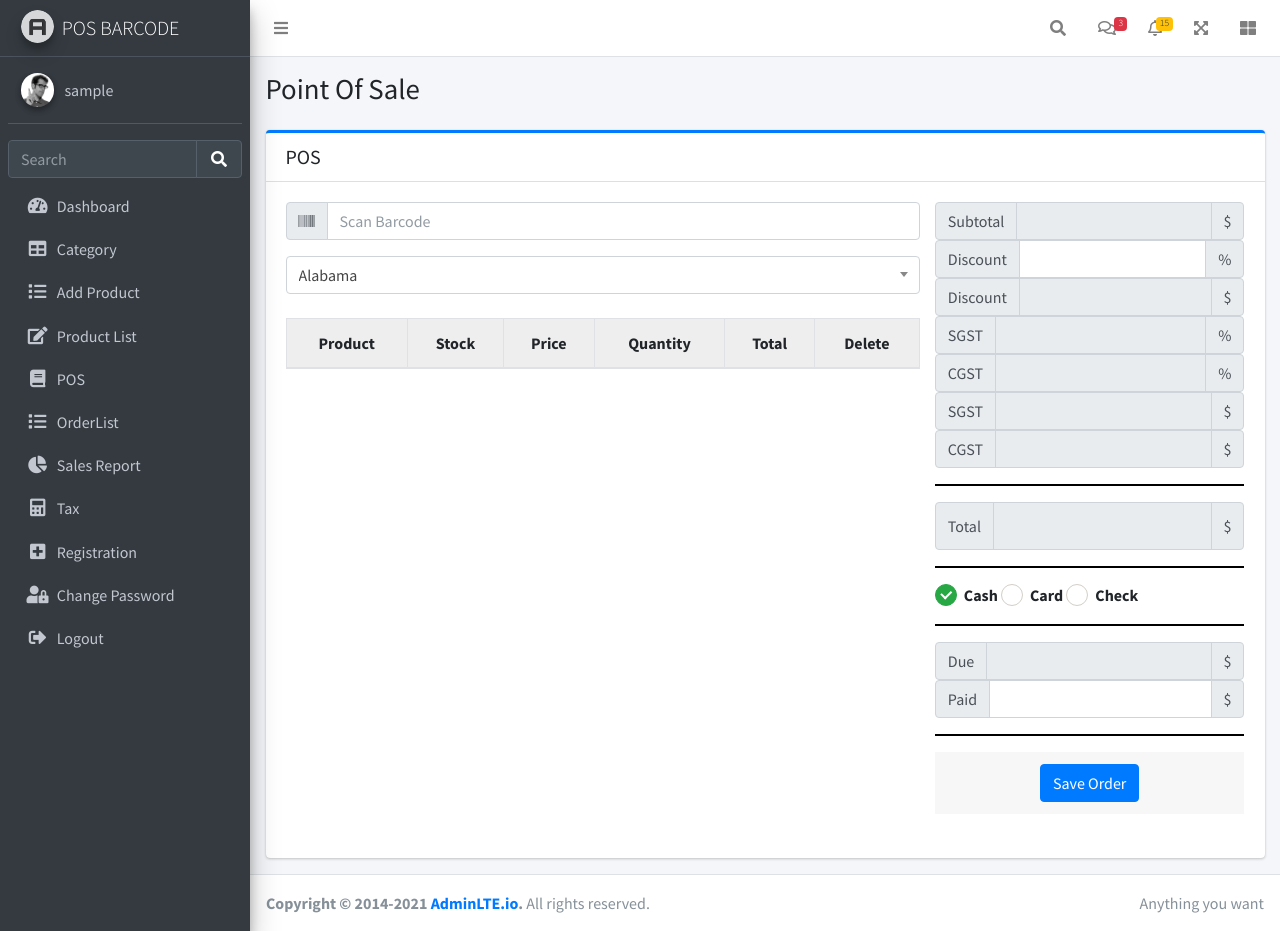
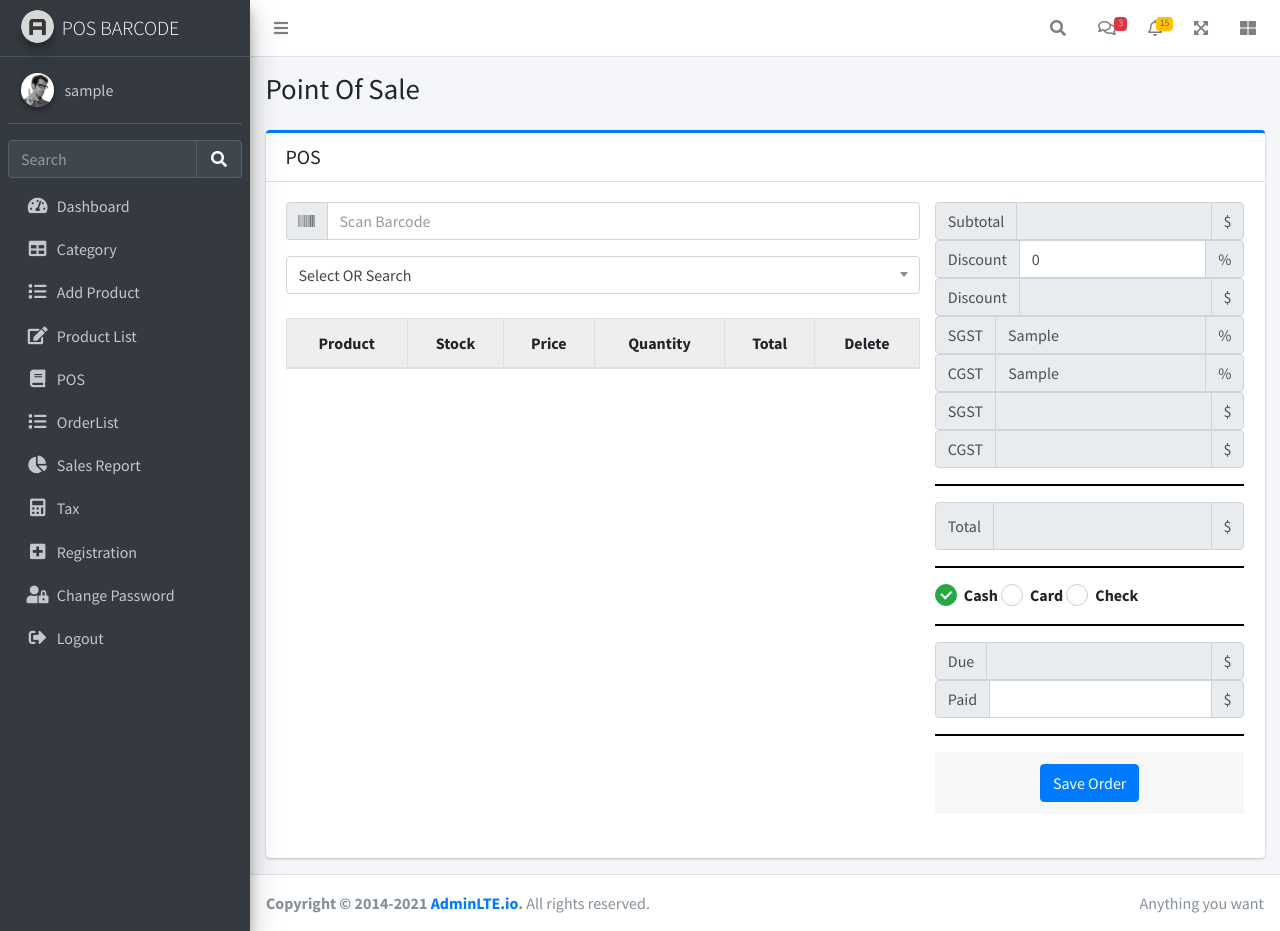
Before and after one commit to LaiMinhKiet7522/php-pos-system, a PHP site: page /ui/pos.php in a window 1280 px wide. Run offline with PHP 8.4, Linux system fonts and the light colour scheme; the visitor is signed in with stand-in values (Sample User, id 1); tables that the repository leaves empty or names only in its code hold one stand-in row (values such as "Sample post"); lists and menus that the app fills with data are empty; some libraries are stand-ins or nearby versions.

Commit message:
calculate function

```diff
--- a/ui/header.php
+++ b/ui/header.php
@@ -240,7 +240,7 @@ scratch. This page gets rid of all links and provides the needed markup only.
               </a>
             </li>
             <li class="nav-item">
-              <a href="#" class="nav-link">
+              <a href="pos.php" class="nav-link">
                 <i class="nav-icon fas fa-book"></i>
                 <p>
                   POS
--- a/ui/pos.php
+++ b/ui/pos.php
@@ -9,6 +9,23 @@ if ($_SESSION['role'] == 'Admin') {
 } else {
   include_once 'headeruser.php';
 }
+
+function fill_product($pdo)
+{
+  $output = '';
+  $select = $pdo->prepare("SELECT * FROM tbl_product ORDER BY product ASC");
+  $select->execute();
+  $result = $select->fetchAll(PDO::FETCH_ASSOC);
+
+  foreach ($result as $row) {
+    $output .= '<option value="' . $row['pid'] . '">' . $row['product'] . '</option>';
+  }
+  return $output;
+}
+
+$select = $pdo->prepare("SELECT * FROM tbl_taxdis WHERE taxdis_id = 1");
+$select->execute();
+$row = $select->fetch(PDO::FETCH_OBJ);
 ?>
 <style type="text/css">
   .tableFixHead {
@@ -74,14 +91,11 @@ if ($_SESSION['role'] == 'Admin') {
                     </div>
                     <input type="text" class="form-control" placeholder="Scan Barcode" name="txtbarcode" id="txtbarcode_id">
                   </div>
-                  <select class="form-control select2" style="width: 100%;">
-                    <option selected="selected">Alabama</option>
-                    <option>Alaska</option>
-                    <option>California</option>
-                    <option>Delaware</option>
-                    <option>Tennessee</option>
-                    <option>Texas</option>
-                    <option>Washington</option>
+                  <select class="form-control select2" data-dropdown-css-class="select2-purple" style="width: 100%;">
+                    <option selected disabled>Select OR Search</option>
+                    <?php
+                    echo fill_product($pdo);
+                    ?>
                   </select>
                   <br>
                   <div class="tableFixHead">
@@ -110,7 +124,7 @@ if ($_SESSION['role'] == 'Admin') {
                     <div class="input-group-prepend">
                       <span class="input-group-text">Subtotal</span>
                     </div>
-                    <input type="text" class="form-control" readonly>
+                    <input type="text" class="form-control" id="txtsubtotal_id" readonly>
                     <div class="input-group-append">
                       <span class="input-group-text">$</span>
                     </div>
@@ -119,7 +133,7 @@ if ($_SESSION['role'] == 'Admin') {
                     <div class="input-group-prepend">
                       <span class="input-group-text">Discount</span>
                     </div>
-                    <input type="text" class="form-control">
+                    <input type="text" class="form-control" id="txtdiscount_p" value="<?php echo $row->discount; ?>">
                     <div class="input-group-append">
                       <span class="input-group-text">%</span>
                     </div>
@@ -128,7 +142,7 @@ if ($_SESSION['role'] == 'Admin') {
                     <div class="input-group-prepend">
                       <span class="input-group-text">Discount</span>
                     </div>
-                    <input type="text" class="form-control" readonly>
+                    <input type="text" class="form-control" id="txtdiscount_n" readonly>
                     <div class="input-group-append">
                       <span class="input-group-text">$</span>
                     </div>
@@ -137,7 +151,7 @@ if ($_SESSION['role'] == 'Admin') {
                     <div class="input-group-prepend">
                       <span class="input-group-text">SGST</span>
                     </div>
-                    <input type="text" class="form-control" readonly>
+                    <input type="text" class="form-control" id="txtsgst_id_p" value="<?php echo $row->sgst; ?>" readonly>
                     <div class="input-group-append">
                       <span class="input-group-text">%</span>
                     </div>
@@ -146,7 +160,7 @@ if ($_SESSION['role'] == 'Admin') {
                     <div class="input-group-prepend">
                       <span class="input-group-text">CGST</span>
                     </div>
-                    <input type="text" class="form-control" readonly>
+                    <input type="text" class="form-control" id="txtcgst_id_p" value="<?php echo $row->cgst; ?>" readonly>
                     <div class="input-group-append">
                       <span class="input-group-text">%</span>
                     </div>
@@ -155,7 +169,7 @@ if ($_SESSION['role'] == 'Admin') {
                     <div class="input-group-prepend">
                       <span class="input-group-text">SGST</span>
                     </div>
-                    <input type="text" class="form-control" readonly>
+                    <input type="text" class="form-control" id="txtsgst_id_n" readonly>
                     <div class="input-group-append">
                       <span class="input-group-text">$</span>
                     </div>
@@ -164,7 +178,7 @@ if ($_SESSION['role'] == 'Admin') {
                     <div class="input-group-prepend">
                       <span class="input-group-text">CGST</span>
                     </div>
-                    <input type="text" class="form-control" readonly>
+                    <input type="text" class="form-control" id="txtcgst_id_n" readonly>
                     <div class="input-group-append">
                       <span class="input-group-text">$</span>
                     </div>
@@ -174,7 +188,7 @@ if ($_SESSION['role'] == 'Admin') {
                     <div class="input-group-prepend">
                       <span class="input-group-text">Total</span>
                     </div>
-                    <input type="text" class="form-control form-control-lg total" readonly>
+                    <input type="text" class="form-control form-control-lg total" id="txttotal" readonly>
                     <div class="input-group-append">
                       <span class="input-group-text">$</span>
                     </div>
@@ -203,7 +217,7 @@ if ($_SESSION['role'] == 'Admin') {
                     <div class="input-group-prepend">
                       <span class="input-group-text">Due</span>
                     </div>
-                    <input type="text" class="form-control" readonly>
+                    <input type="text" class="form-control" id="txtdue" readonly>
                     <div class="input-group-append">
                       <span class="input-group-text">$</span>
                     </div>
@@ -212,7 +226,7 @@ if ($_SESSION['role'] == 'Admin') {
                     <div class="input-group-prepend">
                       <span class="input-group-text">Paid</span>
                     </div>
-                    <input type="text" class="form-control">
+                    <input type="text" class="form-control" id="txtpaid">
                     <div class="input-group-append">
                       <span class="input-group-text">$</span>
                     </div>
@@ -271,6 +285,8 @@ include_once 'footer.php';
             $('#saleprice_id' + data["pid"]).html(saleprice);
             $('#saleprice_idd' + data["pid"]).val(saleprice);
 
+            calculate();
+
           } else {
 
             addrow(data["pid"], data["product"], data["saleprice"], data["stock"], data["barcode"]);
@@ -306,6 +322,8 @@ include_once 'footer.php';
                 '</tr>';
 
               $('.details').append(tr);
+
+              calculate();
             } //end function addrow
           }
         }
@@ -313,18 +331,143 @@ include_once 'footer.php';
     });
   });
 
-  $('#itemtable').delegate(".qty", "keyup change", function() {
+
+
+  var productArr = [];
+  $(function() {
+    $('.select2').on('change', function() {
+      var product_id = $('.select2').val();
+      $.ajax({
+        type: "get",
+        url: "getproduct.php",
+        data: {
+          id: product_id,
+        },
+        dataType: "json",
+        success: function(data) {
+          // alert('pid');
+          console.log(data);
+          if (jQuery.inArray(data['pid'], productArr) !== -1) {
+            var actualqty = parseInt($('#qty_id' + data["pid"]).val()) + 1;
+            $('#qty_id' + data["pid"]).val(actualqty);
+
+            var saleprice = parseInt(actualqty) * data["saleprice"];
+
+            $('#saleprice_id' + data["pid"]).html(saleprice);
+            $('#saleprice_idd' + data["pid"]).val(saleprice);
+
+            calculate();
+
+          } else {
+
+            addrow(data["pid"], data["product"], data["saleprice"], data["stock"], data["barcode"]);
+
+            productArr.push(data["pid"]);
+
+            $("#txtbarcode_id").val("");
+
+            function addrow(pid, product, saleprice, stock, barcode) {
+
+              var tr = '<tr>' +
+
+                '<input type="hidden" class="form-control barcode" name="barcode_arr[]" id="barcode_id' + barcode + '" value="' + barcode + '" >' +
+
+                '<td style="text-align:left; vertical-align:middle; font-size:17px;"><class="form-control product_c" name="product_arr[]" <span class="badge badge-dark">' + product + '</span><input type="hidden" class="form-control pid" name="pid_arr[]" value="' + pid + '" ><input type="hidden" class="form-control product" name="product_arr[]" value="' + product + '" >  </td>' +
+
+                '<td style="text-align:left; vertical-align:middle; font-size:17px;"><span class="badge badge-primary stocklbl" name="stock_arr[]" id="stock_id' + pid + '">' + stock + '</span><input type="hidden" class="form-control stock_c" name="stock_c_arr[]" id="stock_idd' + pid + '" value="' + stock + '"></td>' +
+
+                '<td style="text-align:left; vertical-align:middle; font-size:17px;"><span class="badge badge-warning price" name="price_arr[]" id="price_id' + pid + '">' + saleprice + '</span><input type="hidden" class="form-control price_c" name="price_c_arr[]" id="price_idd' + pid + '" value="' + saleprice + '"></td>' +
+
+                '<td><input type="text" class="form-control qty" name="quantity_arr[]" id="qty_id' + pid + '" value="' + 1 + '" size="1"></td>' +
+
+                '<td style="text-align:left; vertical-align:middle; font-size:17px;"><span class="badge badge-success totalamt" name="netamt_arr[]" id="saleprice_id' + pid + '">' + saleprice + '</span><input type="hidden" class="form-control saleprice" name="saleprice_arr[]" id="saleprice_idd' + pid + '" value="' + saleprice + '"></td>' +
+
+                //remove button code start here
+
+                // '<td style="text-align:left; vertical-align:middle;"><center><name="remove" class"btnremove" data-id="'+pid+'"><span class="fas fa-trash" style="color:red"></span></center></td>'+
+                // '</tr>';
+
+                '<td><center><button type="button" name="remove" class="btn btn-danger btn-sm btnremove" data-id="' + pid + '"><span class="fas fa-trash"></span></center></td>' +
+
+
+                '</tr>';
+
+              $('.details').append(tr);
+
+              calculate();
+            } //end function addrow
+          }
+        }
+      });
+    });
+  });
+
+  $("#itemtable").delegate(".qty", "keyup change", function() {
+
     var quantity = $(this);
     var tr = $(this).parent().parent();
 
-    if ((quantity.val() - 0) > tr.find(".stock_c").val() - 0) {
-      Swal.fire("Warning", "SORRY! This Much Of Quantity Is Not Available", "warning");
+    if ((quantity.val() - 0) > (tr.find(".stock_c").val() - 0)) {
+
+      Swal.fire("WARNING!", "SORRY! This Much Of Quantity Is Not Available", "warning");
       quantity.val(1);
+
       tr.find(".totalamt").text(quantity.val() * tr.find(".price").text());
-      tr.find(".saleprice").text(quantity.val() * tr.find(".price").text());
+
+      tr.find(".saleprice").val(quantity.val() * tr.find(".price").text());
+      calculate(0, 0);
     } else {
       tr.find(".totalamt").text(quantity.val() * tr.find(".price").text());
-      tr.find(".saleprice").text(quantity.val() * tr.find(".price").text());
+
+      tr.find(".saleprice").val(quantity.val() * tr.find(".price").text());
+      calculate(0, 0);
     }
   });
+
+  function calculate() {
+
+    var subtotal = 0;
+    var discount = 0;
+    var sgst = 0;
+    var cgst = 0;
+    var total = 0;
+    var paid_amt = 0;
+    var due = 0;
+
+    $(".saleprice").each(function() {
+
+      subtotal = subtotal + ($(this).val() * 1);
+    });
+
+    $("#txtsubtotal_id").val(subtotal.toFixed(2));
+
+    sgst = parseFloat($("#txtsgst_id_p").val());
+
+    cgst = parseFloat($("#txtcgst_id_p").val());
+
+    discount = parseFloat($("#txtdiscount_p").val());
+
+    sgst = sgst / 100;
+    sgst = sgst * subtotal;
+
+    cgst = cgst / 100;
+    cgst = cgst * subtotal;
+
+    discount = discount / 100;
+    discount = discount * subtotal;
+
+    $("#txtsgst_id_n").val(sgst.toFixed(2));
+
+    $("#txtcgst_id_n").val(cgst.toFixed(2));
+
+    $("#txtdiscount_n").val(discount.toFixed(2));
+
+    total = sgst + cgst + subtotal - discount;
+    due = total - paid_amt;
+
+    $("#txttotal").val(total.toFixed(2));
+
+    $("#txtdue").val(due.toFixed(2));
+
+  }
 </script>
```
